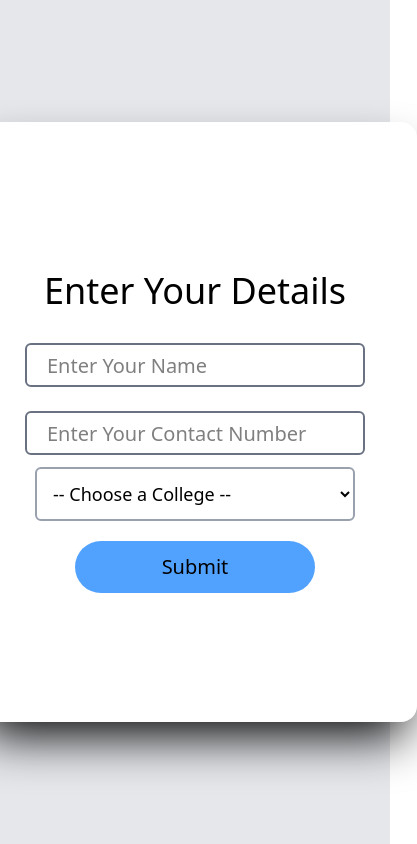
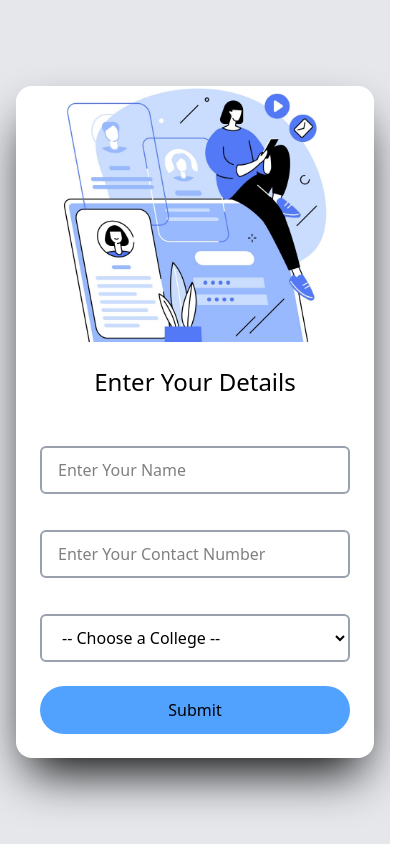
Before and after one commit to KotiyaUday/Lost-and-Found-Hub, a Next.js app: page /User in a window 390 px wide. Shown: the whole page, 417 px wide, since content can reach past the window. Built offline with nearby package versions, Linux system fonts and the light colour scheme.

Commit message:
added responsiveness

```diff
--- a/app/Frist Page/page.js
+++ b/app/Frist Page/page.js
@@ -3,38 +3,46 @@ import Link from 'next/link';
 import React from 'react';
 
 const User = () => {
-    return <>
-        <div className='h-screen w-screen bg-gray-200 flex items-center justify-center'>
-            <div className='bg-white h-150 w-260 flex p-10 rounded-2xl shadow-2xl shadow-black'>
-                <div className='flex-1 flex justify-center'>
+  return (
+    <div className="min-h-screen w-full bg-gray-200 flex items-center justify-center p-4">
+      <div className="bg-white flex flex-col md:flex-row rounded-2xl shadow-2xl shadow-black w-full max-w-6xl overflow-hidden items-stretch">
+
+        {/* Image Section */}
+        <div className="md:flex-1 w-full h-64 md:h-auto">
           <img
             src="/assets/registration.jpg"
             alt="Registration"
-                        className='w-180'
+            className="w-full h-full object-cover rounded-t-2xl md:rounded-t-none md:rounded-l-2xl"
           />
         </div>
 
-                <div className='flex-1 flex flex-col items-center justify-center'>
-                    <p className='p-5 text-justify text-base'>
-                        The sun dipped below the horizon, painting the sky in shades of orange and pink. A gentle breeze rustled through the trees, carrying the scent of rain. Somewhere in the distance, a dog barked, breaking the peaceful silence. It was one of those evenings that felt like the world had slowed down just for a moment.
+        {/* Text + Button Section */}
+        <div className="md:flex-1 flex flex-col justify-center items-center p-6 md:p-10">
+          <p className="text-justify text-base sm:text-lg md:text-lg mb-6">
+            The sun dipped below the horizon, painting the sky in shades of orange and pink.
+            A gentle breeze rustled through the trees, carrying the scent of rain.
+            Somewhere in the distance, a dog barked, breaking the peaceful silence.
+            It was one of those evenings that felt like the world had slowed down just for a moment.
           </p>
-                    <Link href='User'
-                        className="flex items-center justify-center gap-3 bg-white border border-black rounded-lg px-5 py-3 mt-5 hover:shadow-xl active:scale-95" >
+
+          <Link
+            href="/User"
+            className="flex items-center justify-center gap-3 bg-white border border-black rounded-lg px-5 py-3 hover:shadow-xl active:scale-95 transition-all duration-200 w-full max-w-xs"
+          >
             <img
               src="https://www.svgrepo.com/show/475656/google-color.svg"
               alt="Google logo"
               className="w-6 h-6"
             />
-                        <span className="font-medium text-black">
+            <span className="font-medium text-black text-sm sm:text-base md:text-base">
               Sign in with Google
             </span>
           </Link>
-
         </div>
 
       </div>
     </div>
-    </>;
+  );
 }
 
-export default User
+export default User;
--- a/app/User/page.js
+++ b/app/User/page.js
@@ -1,14 +1,11 @@
 "use client"
-import Link from 'next/link';
 import React, { useState } from 'react';
 
-
-
 const User = () => {
-
   const [selectedCollege, setSelectedCollege] = useState("");
   const [name, setName] = useState('');
   const [number, setNumber] = useState('');
+  const [errors, setErrors] = useState({ name: false, number: false, college: false });
 
   const colleges = [
     "Marwadi University",
@@ -24,58 +21,102 @@ const User = () => {
   ];
 
   const handleData = (e) => {
-        e.preventDefault()
-        // console.log(name)
-        // console.log(number)
-        // console.log(selectedCollege )
-        // Here write the code of checking user data and according to error change the color of border of respective form filed
-        setSelectedCollege('')
-        setName('')
-        setNumber('')
-    }
+    e.preventDefault();
 
-    return <>
-        <div className='h-screen w-screen bg-gray-200 flex items-center justify-center'>
-            <div className='bg-white h-150 w-260 flex p-10 rounded-2xl shadow-2xl shadow-black'>
-                <div className='flex-1 flex justify-center'>
+    const newErrors = {
+      name: name.trim() === '',
+      number: !/^\d{10}$/.test(number),
+      college: selectedCollege === ''
+    };
+
+    setErrors(newErrors);
+
+    const hasError = Object.values(newErrors).some(err => err);
+    if (hasError) return;
+
+    console.log({ name, number, selectedCollege });
+    setSelectedCollege('');
+    setName('');
+    setNumber('');
+  };
+
+  return (
+    <div className="min-h-screen w-full bg-gray-200 flex items-center justify-center p-4">
+      <div className="bg-white flex flex-col md:flex-row rounded-2xl shadow-2xl shadow-black w-full max-w-6xl overflow-hidden">
+
+        {/* Image Section */}
+        <div className="md:flex-1 w-full h-64 md:h-auto">
           <img
             src="/assets/registration.jpg"
             alt="Registration"
-                        className='w-180'
+            className="w-full h-full object-cover rounded-t-2xl md:rounded-t-none md:rounded-l-2xl"
           />
         </div>
 
-                <div className='flex-1 flex flex-col items-center justify-center'>
-                    <h1 className='text-4xl font-medium m-5'>Enter Your Details</h1>
-                    <form className='flex items-center justify-center flex-col' onSubmit={handleData}>
+        {/* Form Section */}
+        <div className="md:flex-1 flex flex-col justify-center items-center p-6 md:p-10">
+          <h1 className="text-2xl sm:text-3xl md:text-4xl font-medium mb-6 text-center">Enter Your Details</h1>
 
-                        <input type="text" className='border-2 border-gray-500 h-8 w-85 rounded-md m-3 text-xl p-5 focus:border-black outline-none' placeholder='Enter Your Name' value={name} onChange={(e) => {
-                            setName(e.target.value)
-                        }} />
+          <form className="flex flex-col w-full max-w-md" onSubmit={handleData}>
 
-                        <input type="text" className='border-2 border-gray-500 h-8 w-85 rounded-md m-3 text-xl p-5 focus:border-black outline-none' placeholder='Enter Your Contact Number' value={number} onChange={(e) => {
-                            setNumber(e.target.value)
-                        }} />
+            {/* Name Field */}
+            <div className="mb-3 w-full">
+              <span className={`text-red-500 text-sm mb-1 block ${!errors.name && 'invisible'}`}>
+                Name is required
+              </span>
+              <input
+                type="text"
+                className={`border-2 ${errors.name ? 'border-red-500' : 'border-gray-400'} h-12 rounded-md w-full px-4 text-base sm:text-lg focus:border-blue-500 outline-none transition-colors duration-300`}
+                placeholder="Enter Your Name"
+                value={name}
+                onChange={(e) => setName(e.target.value)}
+              />
+            </div>
 
+            {/* Contact Number Field */}
+            <div className="mb-3 w-full">
+              <span className={`text-red-500 text-sm mb-1 block ${!errors.number && 'invisible'}`}>
+                Enter a valid 10-digit number
+              </span>
+              <input
+                type="text"
+                className={`border-2 ${errors.number ? 'border-red-500' : 'border-gray-400'} h-12 rounded-md w-full px-4 text-base sm:text-lg focus:border-blue-500 outline-none transition-colors duration-300`}
+                placeholder="Enter Your Contact Number"
+                value={number}
+                onChange={(e) => setNumber(e.target.value)}
+              />
+            </div>
+
+            {/* College Field */}
+            <div className="mb-3 w-full">
+              <span className={`text-red-500 text-sm mb-1 block ${!errors.college && 'invisible'}`}>
+                Please select a college
+              </span>
               <select
                 value={selectedCollege}
                 onChange={(e) => setSelectedCollege(e.target.value)}
-                            className="w-80 p-3 border-2 border-gray-400 rounded-md text-lg focus:border-blue-500 outline-none transition-colors duration-300">
+                className={`border-2 ${errors.college ? 'border-red-500' : 'border-gray-400'} h-12 rounded-md w-full px-4 text-base sm:text-lg focus:border-blue-500 outline-none transition-colors duration-300`}
+              >
                 <option value="">-- Choose a College --</option>
                 {colleges.map((college, index) => (
-                                <option key={index} value={college}>
-                                    {college}
-                                </option>
+                  <option key={index} value={college}>{college}</option>
                 ))}
               </select>
+            </div>
 
-                        <button className='text-xl font-medium w-60 p-3 mt-5 bg-blue-400 rounded-4xl hover:bg-blue-200 active:scale-95'>Submit</button>
+            <button
+              type="submit"
+              className="text-base sm:text-lg md:text-xl font-medium w-full h-12 bg-blue-400 rounded-full hover:bg-blue-500 active:scale-95 transition-all duration-200 mt-3"
+            >
+              Submit
+            </button>
+
           </form>
         </div>
 
       </div>
     </div>
-    </>;
+  );
 }
 
-export default User
+export default User;
```
Lines whose indentation alone changed are shown as unchanged.
